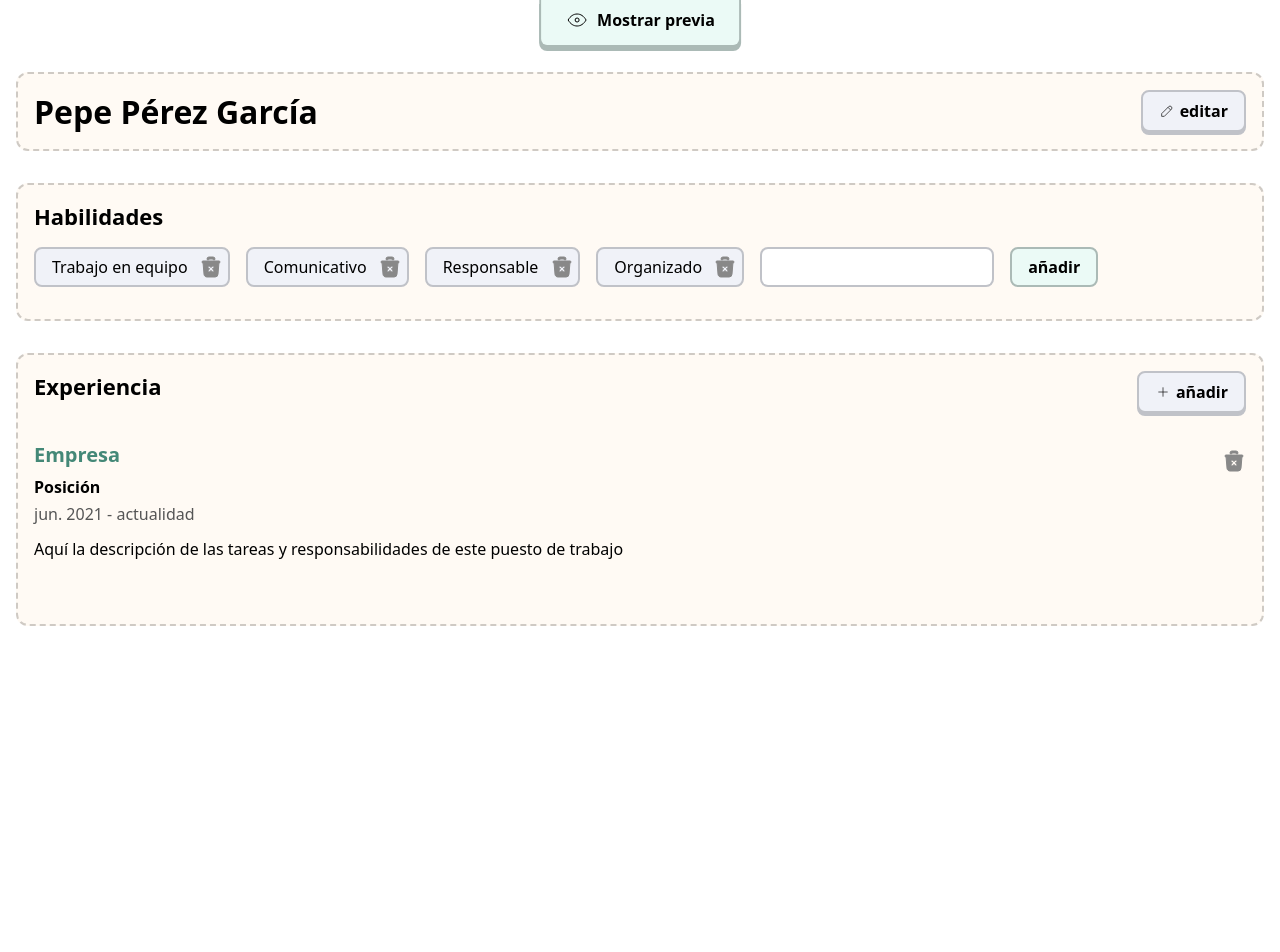
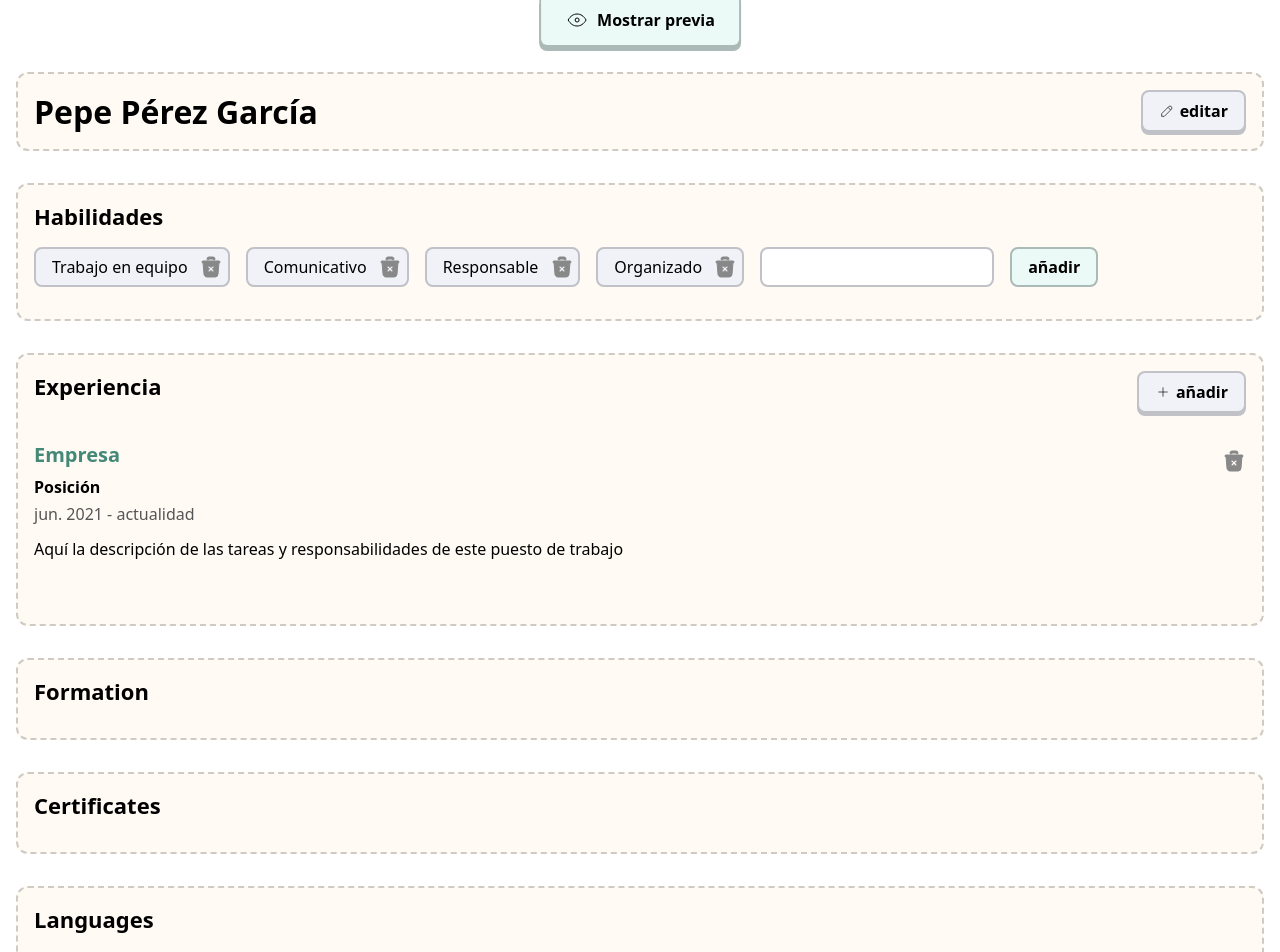
Before and after one commit to Mathiew82/curripulum, a React (Vite) app: page / in a window 1280 px wide. Shown: the top 952 px of the page. Before the commit the page ends 800 px from the top, so only its background shows below. Built offline with nearby package versions, Linux system fonts and the light colour scheme.

Commit message:
Created Formation and Certificates and Languages components

```diff
--- a/src/App.tsx
+++ b/src/App.tsx
@@ -2,6 +2,9 @@ import Name from "./components/Name/Name";
 import Skills from "./components/Skills/Skills";
 import ShowPreview from "./components/ShowPreview/ShowPreview";
 import Experience from "./components/Experience/Experience";
+import Formation from "./components/Formation/Formation";
+import Certificates from "./components/Certificates/Certificates";
+import Languages from "./components/Languages/Languages";
 
 function App() {
   return (
@@ -10,6 +13,9 @@ function App() {
       <Name />
       <Skills />
       <Experience />
+      <Formation />
+      <Certificates />
+      <Languages />
     </>
   );
 }
--- /dev/null
+++ b/src/components/Certificates/Certificates.tsx
@@ -0,0 +1,11 @@
+function Certificates() {
+  return (
+    <>
+      <div className="editable">
+        <h2>Certificates</h2>
+      </div>
+    </>
+  );
+}
+
+export default Certificates;
--- /dev/null
+++ b/src/components/Formation/Formation.tsx
@@ -0,0 +1,11 @@
+function Formation() {
+  return (
+    <>
+      <div className="editable">
+        <h2>Formation</h2>
+      </div>
+    </>
+  );
+}
+
+export default Formation;
--- /dev/null
+++ b/src/components/Languages/Languages.tsx
@@ -0,0 +1,11 @@
+function Languages() {
+  return (
+    <>
+      <div className="editable">
+        <h2>Languages</h2>
+      </div>
+    </>
+  );
+}
+
+export default Languages;
```
Also changed, not shown: src/components/Certificates/Certificates.css (added), src/components/Formation/Formation.css (added), src/components/Languages/Languages.css (added).
